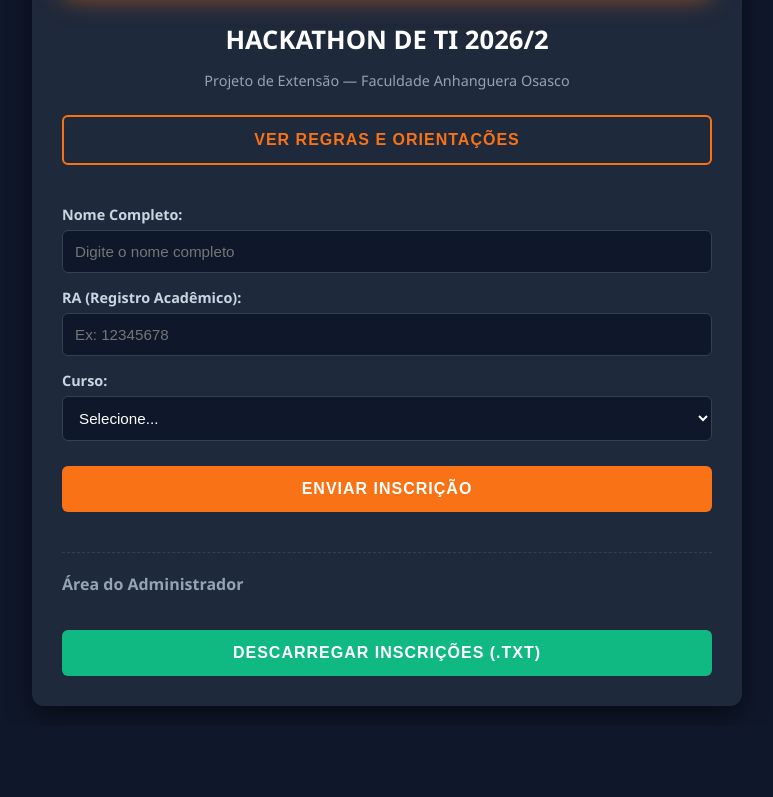
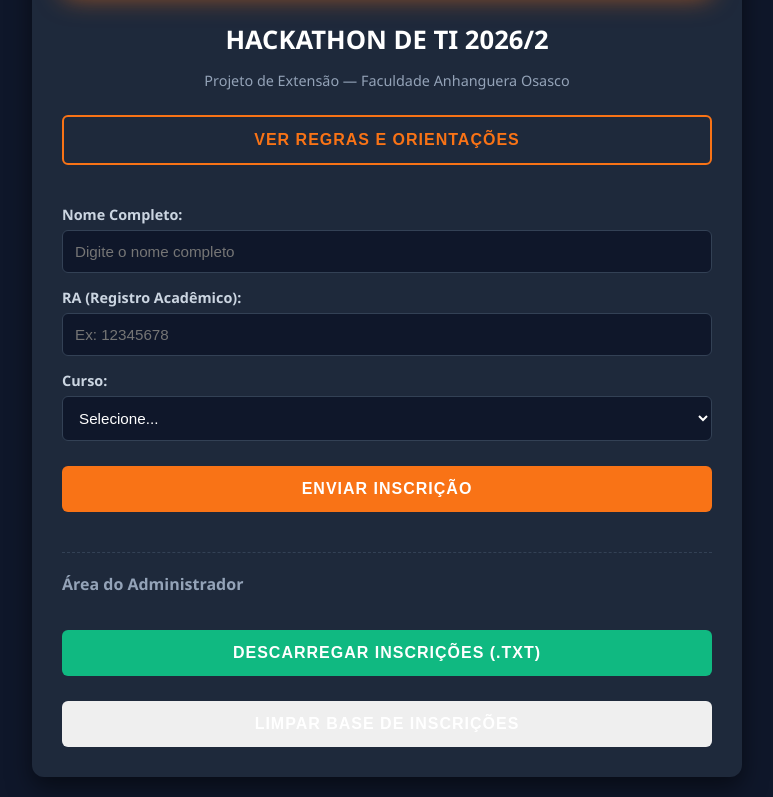
Before and after one commit to AlessioAdrian/hackathon_anhanguera, a plain HTML site: page index.html in a window 1280 px wide. Shown: the part 181-978 px from the top of the page, without its empty margins (253-1026 px from the left). Before the commit the page ends 907 px from the top, so only its background shows below. Drawn offline with Linux system fonts and the light colour scheme.

Commit message:
Update index.html

```diff
--- a/index.html
+++ b/index.html
@@ -90,10 +90,12 @@
             <button type="submit" class="btn-submit">Enviar Inscrição</button>
         </form>
 
-        <div class="admin-section">
-            <h3 style="margin: 0; color: #94a3b8; font-size: 1rem; margin-bottom: 10px;">Área do Administrador</h3>
-            <button type="button" class="btn-export" onclick="exportarTXT()">Descarregar Inscrições (.TXT)</button>
-        </div>
+      <!-- Área do Administrador Atualizada -->
+<div class="admin-section">
+    <h3 style="margin: 0; color: #94a3b8; font-size: 1rem; margin-bottom: 10px;">Área do Administrador</h3>
+    <button type="button" class="btn-export" onclick="exportarTXT()">Descarregar Inscrições (.TXT)</button>
+    <button type="button" class="btn-clear" onclick="limparBase()">Limpar Base de Inscrições</button>
+</div>
     </div>
 
     <!-- Janela Modal das Regras -->
```
